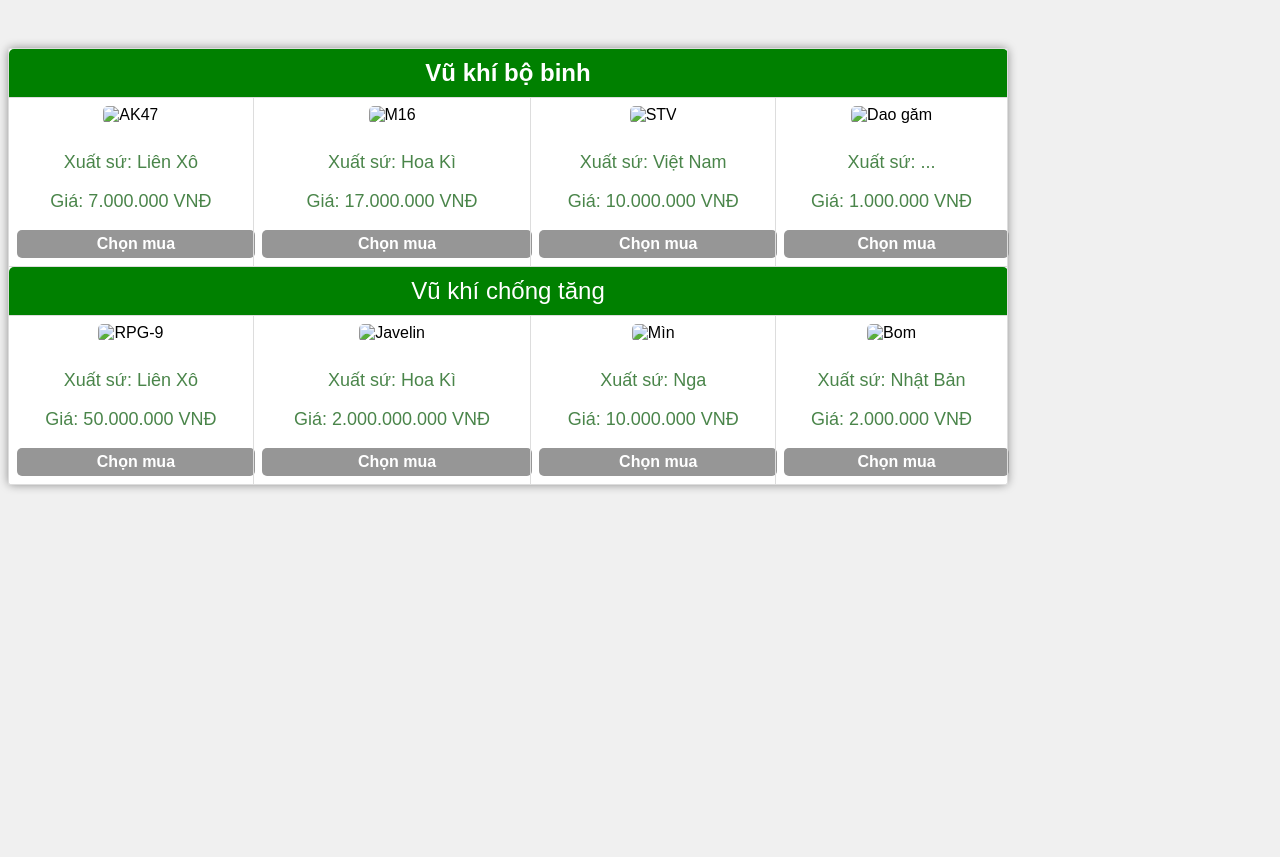
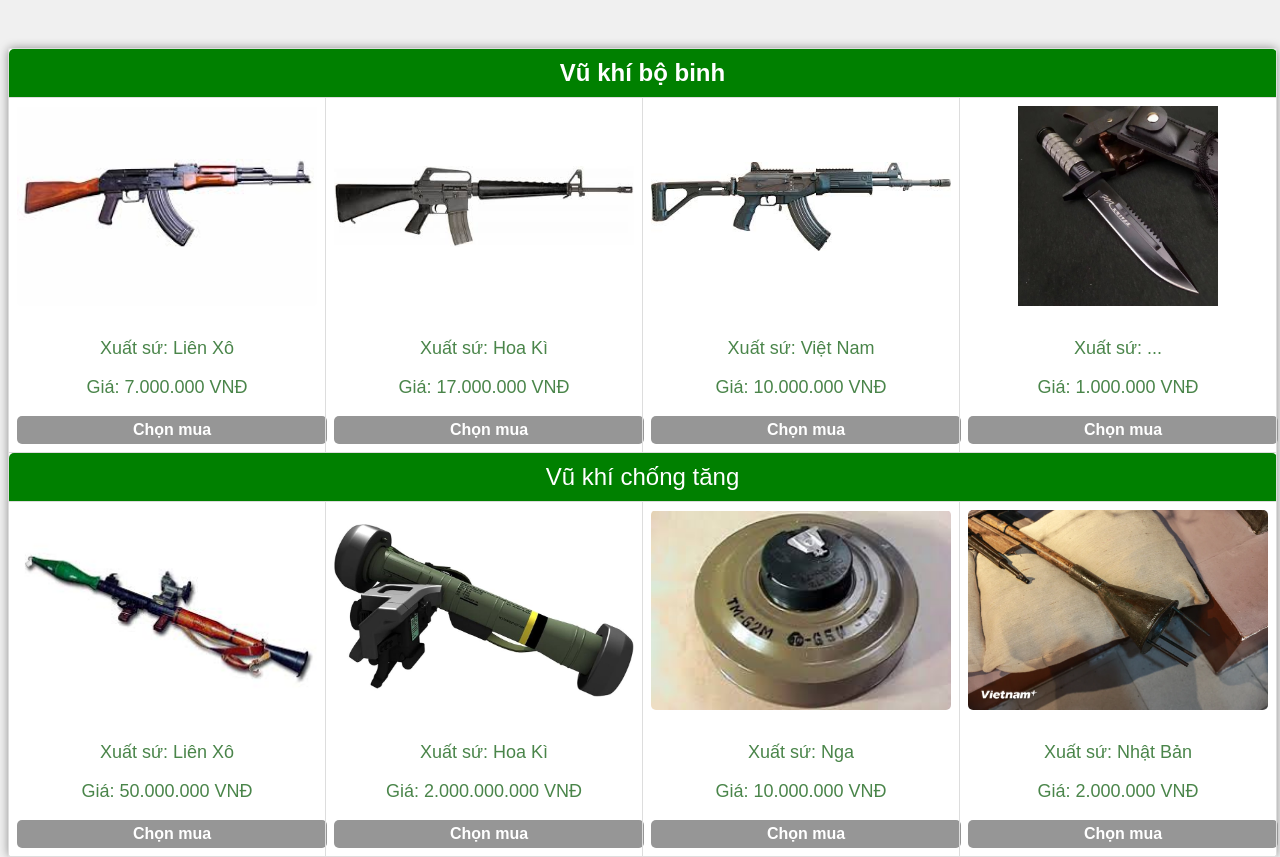
Before and after one commit to nguyen2966/Website, a plain HTML site: page index.html in a window 1280 px wide. Shown: the part 60-917 px from the top of the page. Before the commit the page ends 800 px from the top, so only its background shows below. Drawn offline with Linux system fonts and the light colour scheme.

Commit message:
Update index.html

```diff
--- a/index.html
+++ b/index.html
@@ -101,28 +101,28 @@
         </tr>
         <tr class="item">
             <td class="item">
-                <img src="personnal_project/AK47.jpg" alt="AK47">
+                <img src="AK47.jpg" alt="AK47">
                 <p>Xuất sứ: Liên Xô</p>
                 <p>Giá: 7.000.000 VNĐ</p>
                 <input type="checkbox" id="buy1">
                 <label for="buy1" class="info">Chọn mua</label>
             </td>
             <td class="item">
-                <img src="personnal_project/M16.jpg" alt="M16">
+                <img src="M16.jpg" alt="M16">
                 <p>Xuất sứ: Hoa Kì</p>
                 <p>Giá: 17.000.000 VNĐ</p>
                 <input type="checkbox" id="buy2">
                 <label for="buy2" class="info">Chọn mua</label>
             </td>
             <td class="item">
-                <img src="personnal_project/STV.jpg" alt="STV">
+                <img src="STV.jpg" alt="STV">
                 <p>Xuất sứ: Việt Nam</p>
                 <p>Giá: 10.000.000 VNĐ</p>
                 <input type="checkbox" id="buy3">
                 <label for="buy3" class="info">Chọn mua</label>
             </td>
             <td class="item">
-                <img src="personnal_project/Dao găm.jpg" alt="Dao găm">
+                <img src="Dao găm.jpg" alt="Dao găm">
                 <p>Xuất sứ: ...</p>
                 <p>Giá: 1.000.000 VNĐ</p>
                 <input type="checkbox" id="buy4">
@@ -134,28 +134,28 @@
         </tr>
         <tr class="item">
             <td class="item">
-                <img src="personnal_project/rpg9.jpg" alt="RPG-9">
+                <img src="rpg9.jpg" alt="RPG-9">
                 <p>Xuất sứ: Liên Xô</p>
                 <p>Giá: 50.000.000 VNĐ</p>
                 <input type="checkbox" id="buy5">
                 <label for="buy5" class="info">Chọn mua</label>
             </td>
             <td class="item">
-                <img src="personnal_project/javelin.jpg" alt="Javelin">
+                <img src="javelin.jpg" alt="Javelin">
                 <p>Xuất sứ: Hoa Kì</p>
                 <p>Giá: 2.000.000.000 VNĐ</p>
                 <input type="checkbox" id="buy6">
                 <label for="buy6" class="info">Chọn mua</label>
             </td>
             <td class="item">
-                <img src="personnal_project/mìn.jpg" alt="Mìn">
+                <img src="mìn.jpg" alt="Mìn">
                 <p>Xuất sứ: Nga</p>
                 <p>Giá: 10.000.000 VNĐ</p>
                 <input type="checkbox" id="buy7">
                 <label for="buy7" class="info">Chọn mua</label>
             </td>
             <td class="item">
-                <img src="personnal_project/bom.jpg" alt="Bom">
+                <img src="/bom.jpg" alt="Bom">
                 <p>Xuất sứ: Nhật Bản</p>
                 <p>Giá: 2.000.000 VNĐ</p>
                 <input type="checkbox" id="buy8">
```
